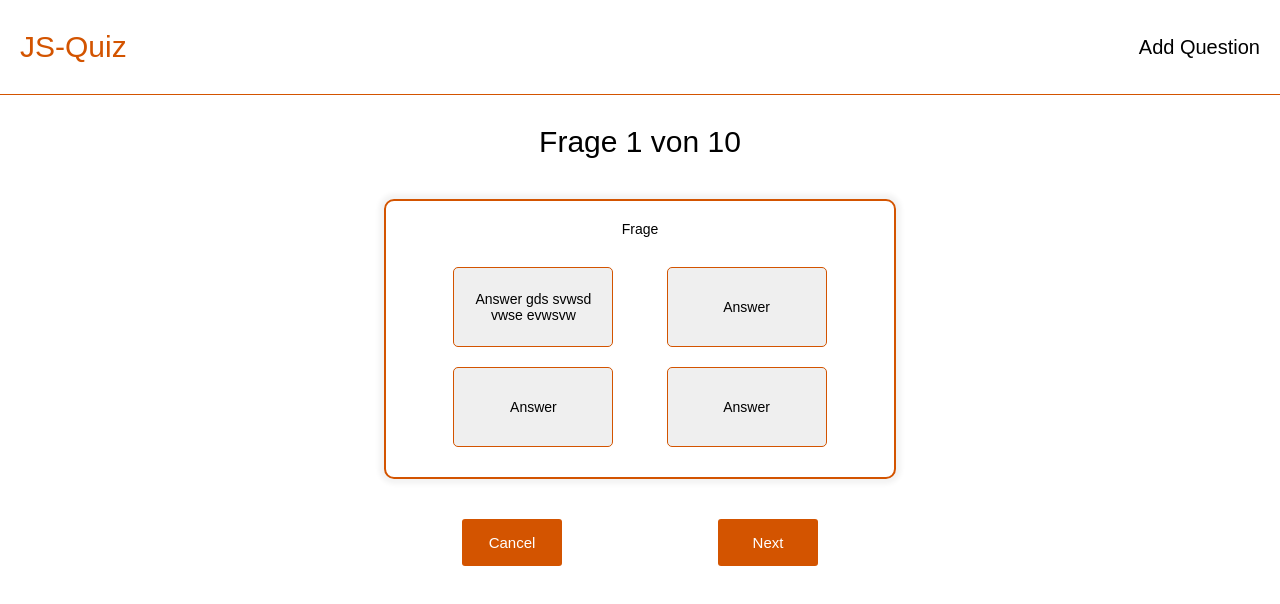
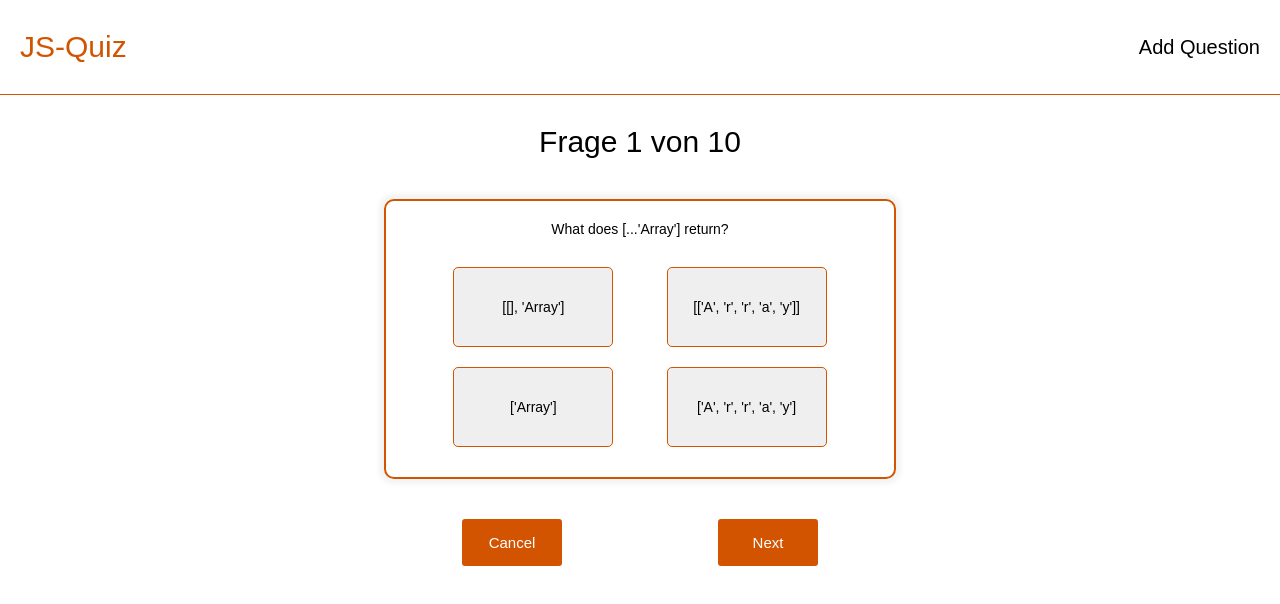
Before and after one commit to maxeuler/js-quiz, a Next.js app: page / in a window 1280 px wide. Shown: the top 604 px of the page. Built offline with nearby package versions, Linux system fonts and the light colour scheme.

Commit message:
add questions into card

```diff
--- a/components/Control.js
+++ b/components/Control.js
@@ -26,7 +26,7 @@ class Control extends Component {
 		return (
 			<Buttons>
 				<button>Cancel</button>
-				<button>Next</button>
+				<button onClick={this.props.next}>Next</button>
 			</Buttons>
 		);
 	}
--- a/components/GameView.js
+++ b/components/GameView.js
@@ -2,6 +2,7 @@ import React, { Component } from 'react';
 import styled from 'styled-components';
 import QuestionCard from './QuestionCard';
 import Control from './Control';
+import questions from '../questions.json';
 
 const Title = styled.h3`
 	text-align: center;
@@ -10,12 +11,44 @@ const Title = styled.h3`
 `;
 
 class GameView extends Component {
+	state = {
+		questions: [],
+		questionsCount: 0,
+		currentQuestion: 0,
+		quizIsRunning: true
+	};
+
+	componentDidMount() {
+		console.log(questions);
+		this.setState({ questions });
+	}
+
+	nextQuestion = () => {
+		if (this.state.questions.length - 1 == this.state.currentQuestion) {
+			// quiz is over
+			this.setState({ quizIsRunning: false });
+			return;
+		}
+		this.setState(prevState => ({
+			currentQuestion: prevState.currentQuestion + 1
+		}));
+	};
+
+	answerSelected = e => {
+		console.log(e.target.className);
+	};
+
 	render() {
 		return (
 			<>
 				<Title>Frage 1 von 10</Title>
-				<QuestionCard />
-				<Control />
+				{this.state.quizIsRunning && (
+					<QuestionCard
+						question={this.state.questions[this.state.currentQuestion] || ''}
+						answerSelected={this.answerSelected}
+					/>
+				)}
+				<Control next={this.nextQuestion} />
 			</>
 		);
 	}
--- a/components/QuestionCard.js
+++ b/components/QuestionCard.js
@@ -31,23 +31,54 @@ const Card = styled.div`
 			background: rgba(0, 0, 0, 0.05);
 		}
 		:focus {
+			&.wrong {
+				border: 2px solid red;
+			}
+			&.correct {
+				border: 2px solid #2ecc71;
+			}
 			outline: none;
-			border: 2px solid #2ecc71;
 		}
 	}
 `;
 
 class QuestionCard extends Component {
 	render() {
+		const { question } = this.props;
+		const answers = [
+			<button
+				className="correct"
+				key={Math.random()}
+				onClick={this.props.answerSelected}
+			>
+				{question.correct}
+			</button>,
+			<button
+				className="wrong"
+				key={Math.random()}
+				onClick={this.props.answerSelected}
+			>
+				{question.wrong1}
+			</button>,
+			<button
+				className="wrong"
+				key={Math.random()}
+				onClick={this.props.answerSelected}
+			>
+				{question.wrong2}
+			</button>,
+			<button
+				className="wrong"
+				key={Math.random()}
+				onClick={this.props.answerSelected}
+			>
+				{question.wrong3}
+			</button>
+		];
 		return (
 			<Card>
-				<p>Frage</p>
-				<div className="answers">
-					<button>Answer gds svwsd vwse evwsvw</button>
-					<button>Answer</button>
-					<button>Answer</button>
-					<button>Answer</button>
-				</div>
+				<p>{question.question}</p>
+				<div className="answers">{answers.sort(() => Math.random() - 0.5)}</div>
 			</Card>
 		);
 	}
--- /dev/null
+++ b/pages/_document.js
@@ -0,0 +1,27 @@
+import Document, { Head, Main, NextScript } from 'next/document';
+import { ServerStyleSheet } from 'styled-components';
+
+class MyDocument extends Document {
+	static async getInitialProps({ renderPage }) {
+		const sheet = new ServerStyleSheet();
+		const page = renderPage(App => props =>
+			sheet.collectStyles(<App {...props} />)
+		);
+		const styleTags = sheet.getStyleElement();
+		return { ...page, styleTags };
+	}
+
+	render() {
+		return (
+			<html>
+				<Head>{this.props.styleTags}</Head>
+				<body>
+					<Main />
+					<NextScript />
+				</body>
+			</html>
+		);
+	}
+}
+
+export default MyDocument;
--- /dev/null
+++ b/questions.json
@@ -0,0 +1,26 @@
+[
+	{
+		"question": "What does [...'Array'] return?",
+		"correct": "['A', 'r', 'r', 'a', 'y']",
+		"wrong1": "['Array']",
+		"wrong2": "[['A', 'r', 'r', 'a', 'y']]",
+		"wrong3": "[[], 'Array']",
+		"explanation": "The spread operator maps every character of an iterable to one element. A string is an iterable."
+	},
+	{
+		"question": "What is the output of console.log(undefined * 2)?",
+		"correct": "NaN",
+		"wrong1": "0",
+		"wrong2": "undefined",
+		"wrong3": "TypeError",
+		"explanation": "Calculating with undefined results in not a number."
+	},
+	{
+		"question": "What is not a way to type cast values?",
+		"correct": "typeof",
+		"wrong1": "Boolean()",
+		"wrong2": "String()",
+		"wrong3": "parseFloat()",
+		"explanation": "The typeof operator simply returns the data type of the operand."
+	}
+]
```
